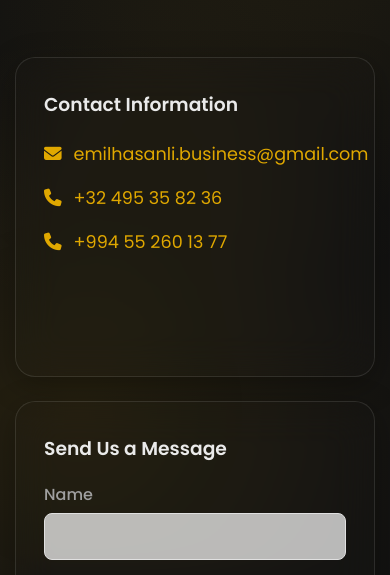
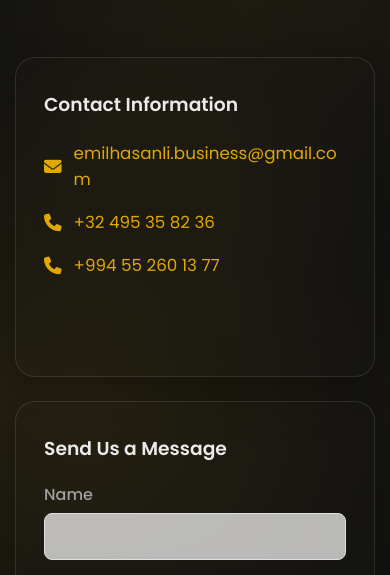
Before and after one commit to X3I-Inc/menu-present, a website: page contact.html in a window 390 px wide. Shown: the part 265-840 px from the top of the page. Drawn offline with Linux system fonts and the light colour scheme.

Commit message:
fixed some styling for mobile

```diff
--- a/styles.css
+++ b/styles.css
@@ -1176,3 +1176,16 @@ section {
 .contact-form {
     padding: 32px 28px;
 }
+
+/* Ensure long email addresses wrap or break on small screens */
+.contact-details a {
+    word-break: break-all;
+    display: inline-block;
+    max-width: 100%;
+}
+
+@media (max-width: 600px) {
+    .contact-details a {
+        font-size: 0.95em;
+    }
+}
```
